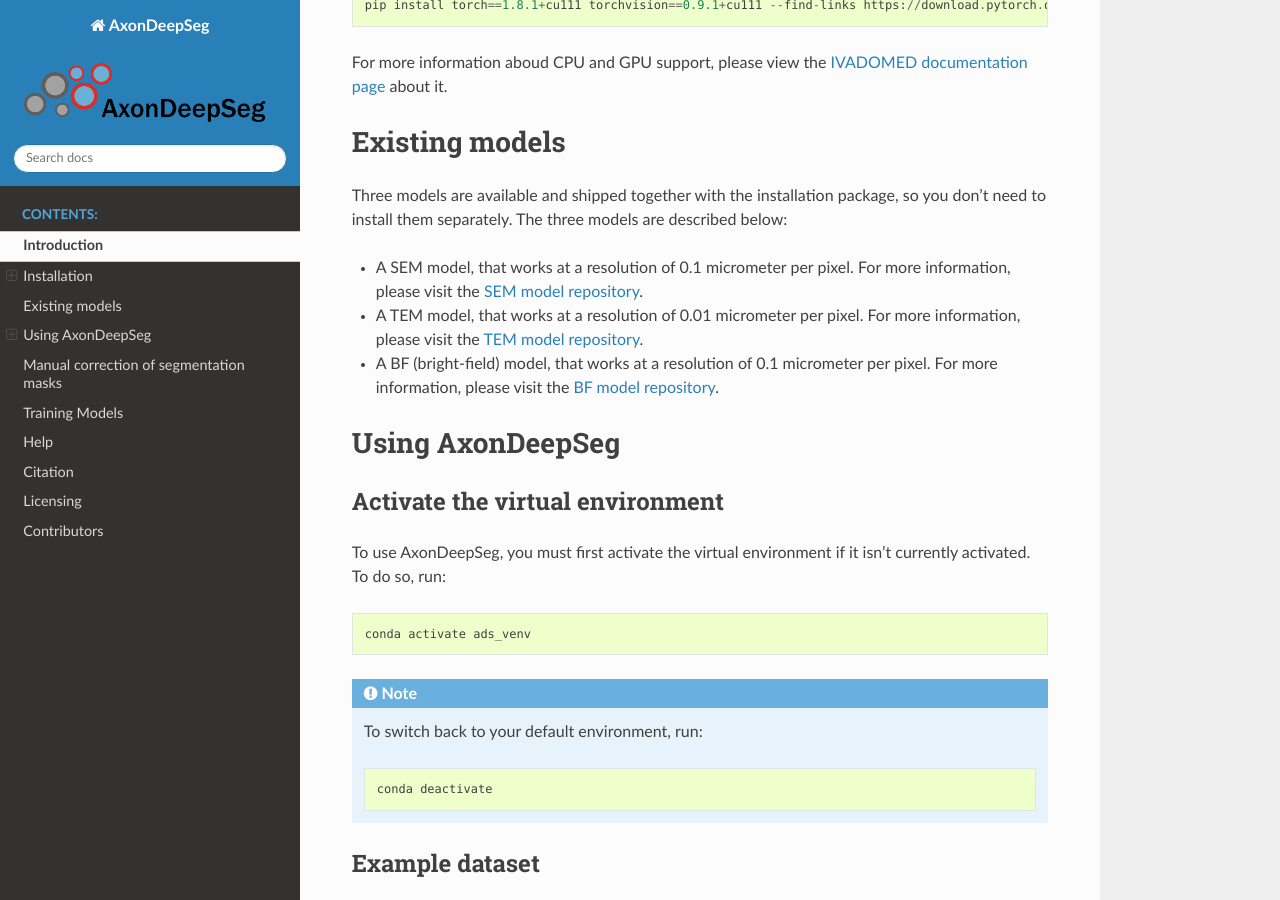
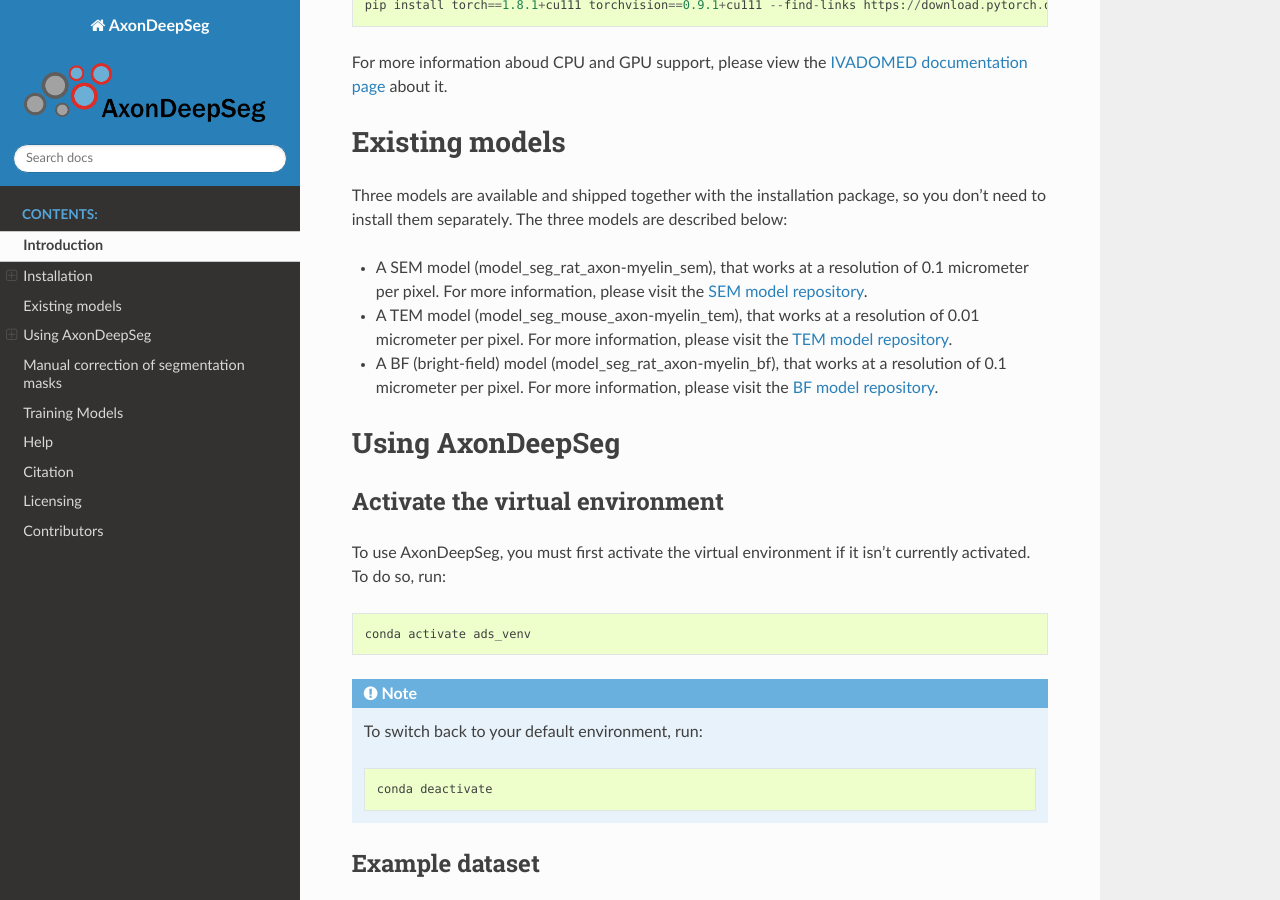
Before and after one commit to axondeepseg/axondeepseg, a Sphinx documentation site: the page built from docs/source/documentation.rst, in a window 1280 px wide and 900 px high, scrolled down 6729 px. Built offline with Sphinx 7.4.7 and the Read the Docs theme 2.0.0, drawn with Linux system fonts in a browser that asks for light colours.

Commit message:
Added model names

```diff
--- a/docs/source/documentation.rst
+++ b/docs/source/documentation.rst
@@ -182,9 +182,9 @@
 Three models are available and shipped together with the installation package, so you don't need to install them separately.
 The three models are described below:
 
-* A SEM model, that works at a resolution of 0.1 micrometer per pixel. For more information, please visit the `SEM model repository <https://github.com/axondeepseg/default-SEM-model>`_.
-* A TEM model, that works at a resolution of 0.01 micrometer per pixel. For more information, please visit the `TEM model repository <https://github.com/axondeepseg/default-TEM-model>`_.
-* A BF (bright-field) model, that works at a resolution of 0.1 micrometer per pixel. For more information, please visit the `BF model repository <https://github.com/axondeepseg/default-BF-model>`_.
+* A SEM model (model_seg_rat_axon-myelin_sem), that works at a resolution of 0.1 micrometer per pixel. For more information, please visit the `SEM model repository <https://github.com/axondeepseg/default-SEM-model>`_.
+* A TEM model (model_seg_mouse_axon-myelin_tem), that works at a resolution of 0.01 micrometer per pixel. For more information, please visit the `TEM model repository <https://github.com/axondeepseg/default-TEM-model>`_.
+* A BF (bright-field) model (model_seg_rat_axon-myelin_bf), that works at a resolution of 0.1 micrometer per pixel. For more information, please visit the `BF model repository <https://github.com/axondeepseg/default-BF-model>`_.
 
 Using AxonDeepSeg
 =================
```
